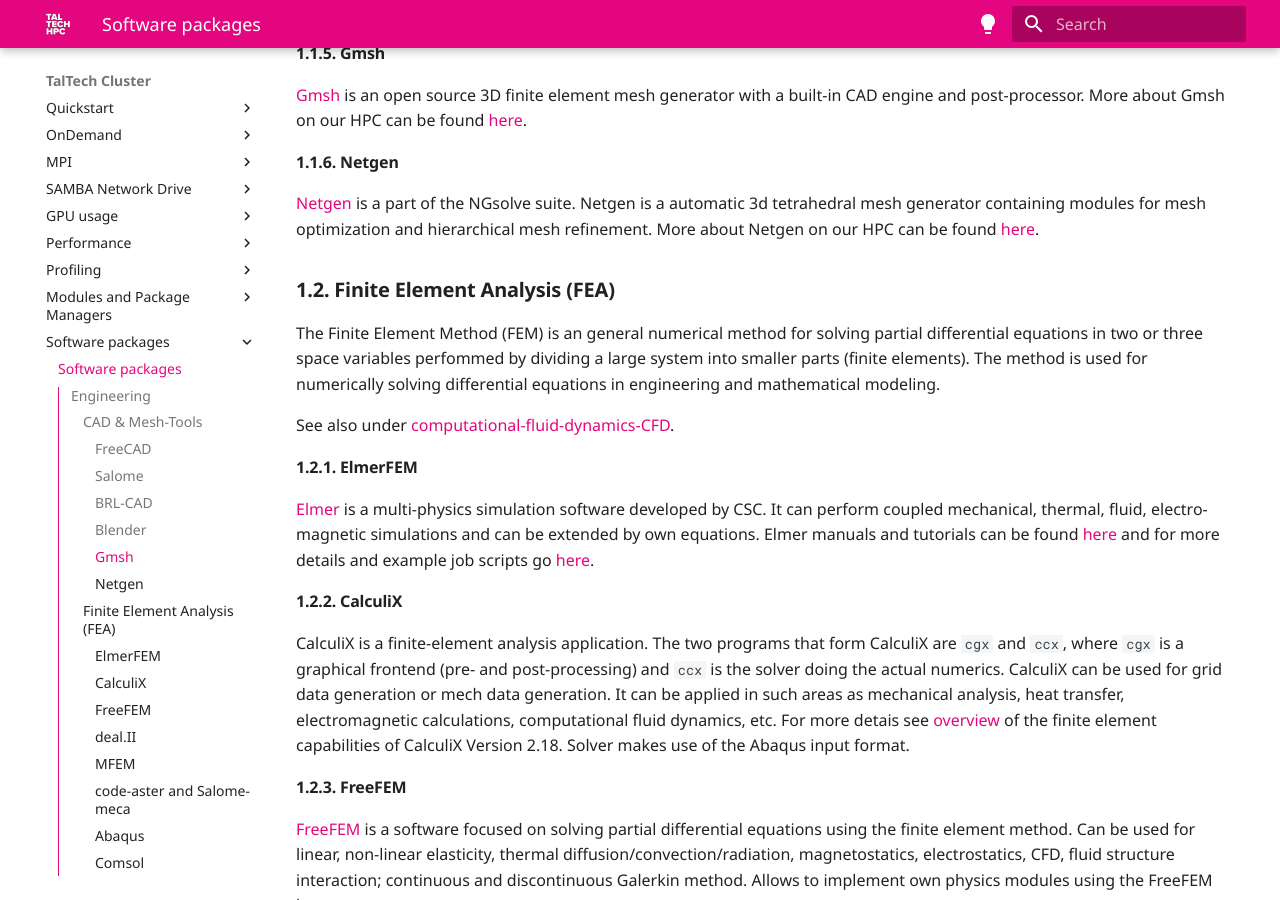
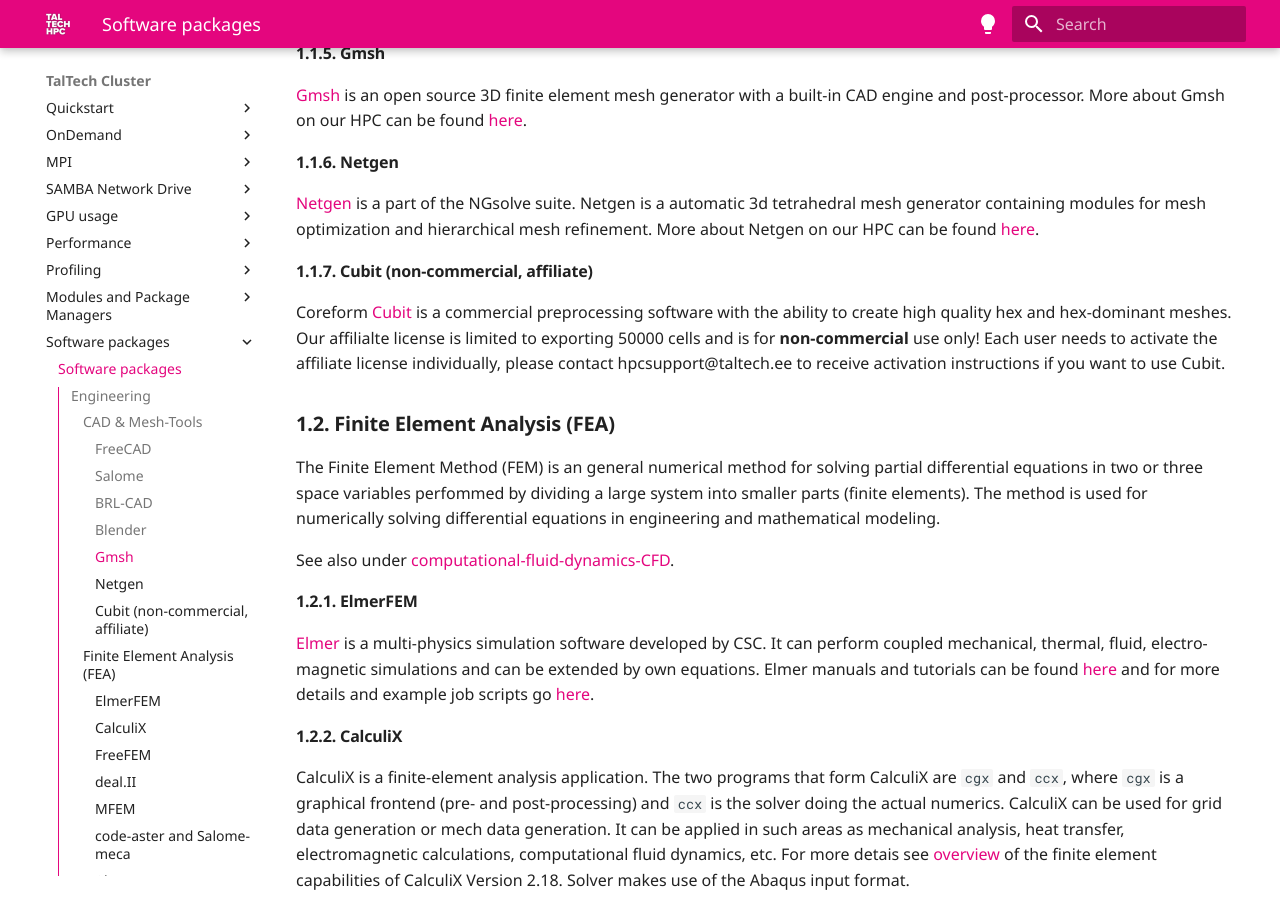
Before and after one commit to TalTech-HPC-Centre/user-guides-source, an MkDocs documentation site: the page built from docs/software.md, in a window 1280 px wide and 900 px high, scrolled down 1922 px. Built offline with MkDocs 1.6.1 and Material for MkDocs 9.7.7, drawn with Linux system fonts in a browser that asks for light colours; comment, search, counter and statistics services are not loaded; some of the changed text lies outside the part shown.

Commit message:
added Coreform Cubit and started with LS-prepro and Altair HyperMesh (commented out)
	modified:   software.md

````diff
--- a/docs/software.md
+++ b/docs/software.md
@@ -77,6 +77,26 @@
 #### Netgen
 
 [Netgen](https://ngsolve.org/) is a part of the NGsolve suite. Netgen is a  automatic 3d tetrahedral mesh generator containing modules for mesh optimization and hierarchical mesh refinement. More about Netgen on our HPC can be found [here](/engineering/cad-mesh.html#netgen-ngsolve).
+
+#### Cubit (non-commercial, affiliate)
+
+Coreform [Cubit](https://coreform.com/coreform-cubit) is a commercial preprocessing software with the ability to create high quality hex and hex-dominant meshes. Our affilialte license is limited to exporting 50000 cells and is for **non-commercial** use only! Each user needs to activate the affiliate license individually, please contact hpcsupport@taltech.ee to receive activation instructions if you want to use Cubit.
+
+<!--
+#### LS-PrePost
+
+[LS-prepost](https://) is the free preprocessing tool for LS-DYNA.
+-->
+
+
+<!--
+#### HyperMesh (trial license)
+
+Altair [HyperMesh](https://)
+-->
+
+
+
 
 ### Finite Element Analysis (FEA)
 
@@ -198,6 +218,13 @@
     module load star-ccm+/18.04.009-R8
     starccm+
 ```
+
+#### OpenRadioss
+
+Altair [OpenRadioss](https://) is an explicit FEA software for highly dynamic simulations, like impact and blasts.
+
+
+
 
 ### Computational Fluid Dynamics (CFD)
 
````
